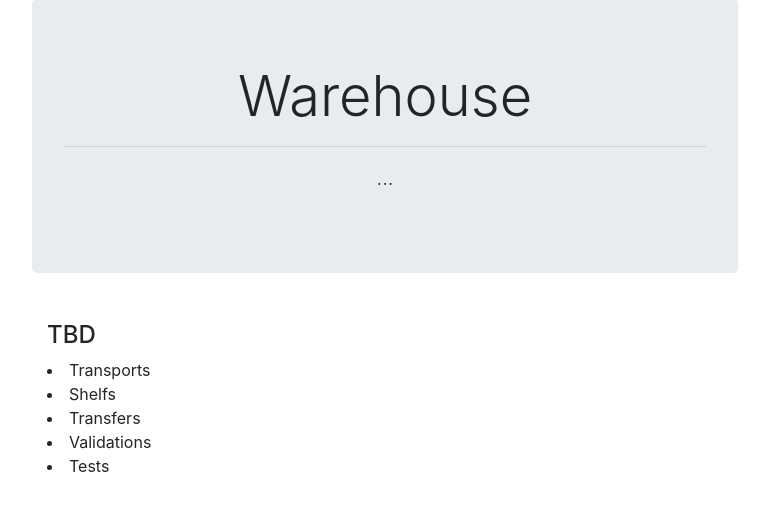
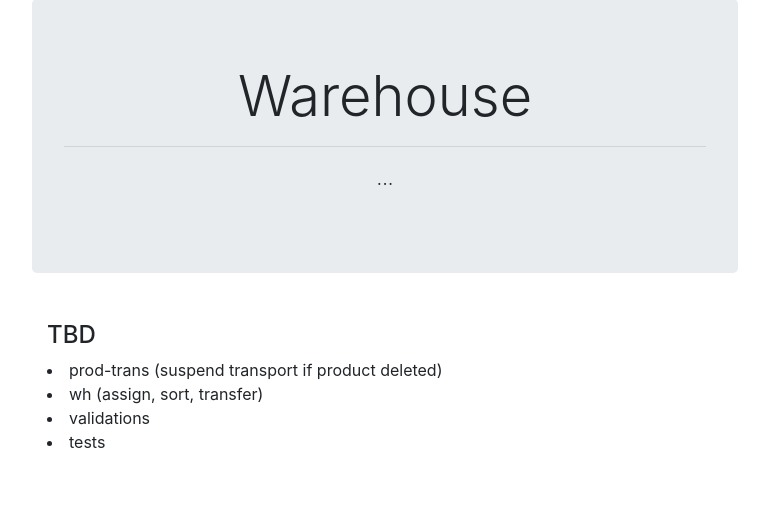
Before and after one commit to nazomeku/skygate-wh, a Flask app: page / in a window 1280 px wide. Shown: the part 122-633 px from the top of the page, without its empty margins (255-1024 px from the left). Run offline with Flask 2, Linux system fonts and the light colour scheme; data comes from the database, SQL or seed files in the repository; some libraries are stand-ins or nearby versions.

Commit message:
update index

```diff
--- a/app/templates/index.html
+++ b/app/templates/index.html
@@ -6,13 +6,12 @@
         <p class="lead">...</p>
       </div>
       <div class="row marketing">
-        <div class="col-lg-6">
+        <div class="col-lg-12">
           <h4>TBD</h4>
-          <li>Transports</li>
-          <li>Shelfs</li>
-          <li>Transfers</li>
-          <li>Validations</li>
-          <li>Tests</li>
+          <li>prod-trans (suspend transport if product deleted)</li>
+          <li>wh (assign, sort, transfer)</li>
+          <li>validations</li>
+          <li>tests</li>
         </div>
       </div>
 {% endblock %}
```
